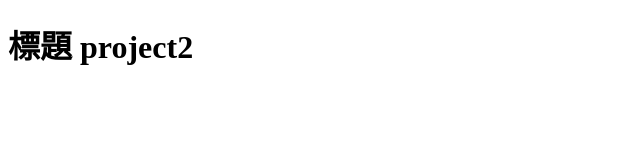
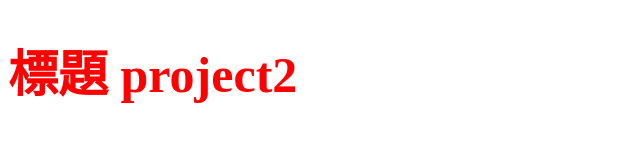
Before and after one commit to pss940909/JS_finalHW_1208, a plain HTML site: page index.html in a window 1280 px wide. Shown: the whole page, without its empty margins (0-640 px from the left). Drawn offline with Linux system fonts and the light colour scheme.

Commit message:
Update index.html
連結到ＣＳＳ檔案

```diff
--- a/index.html
+++ b/index.html
@@ -5,6 +5,7 @@
     <meta http-equiv="X-UA-Compatible" content="IE=edge" />
     <meta name="viewport" content="width=device-width, initial-scale=1.0" />
     <title>Document</title>
+    <link rel="stylesheet" href="all.css" />
   </head>
   <body>
     <h1>標題 project2</h1>
```
